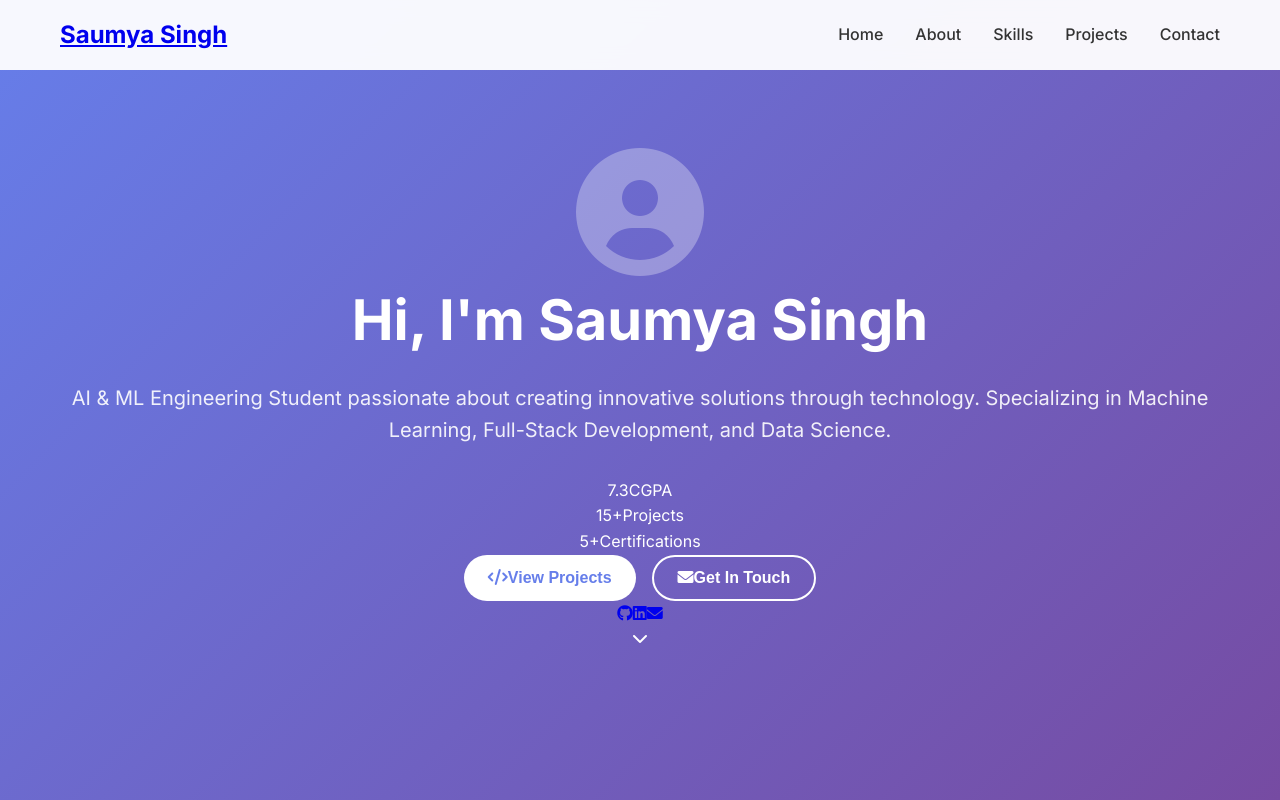
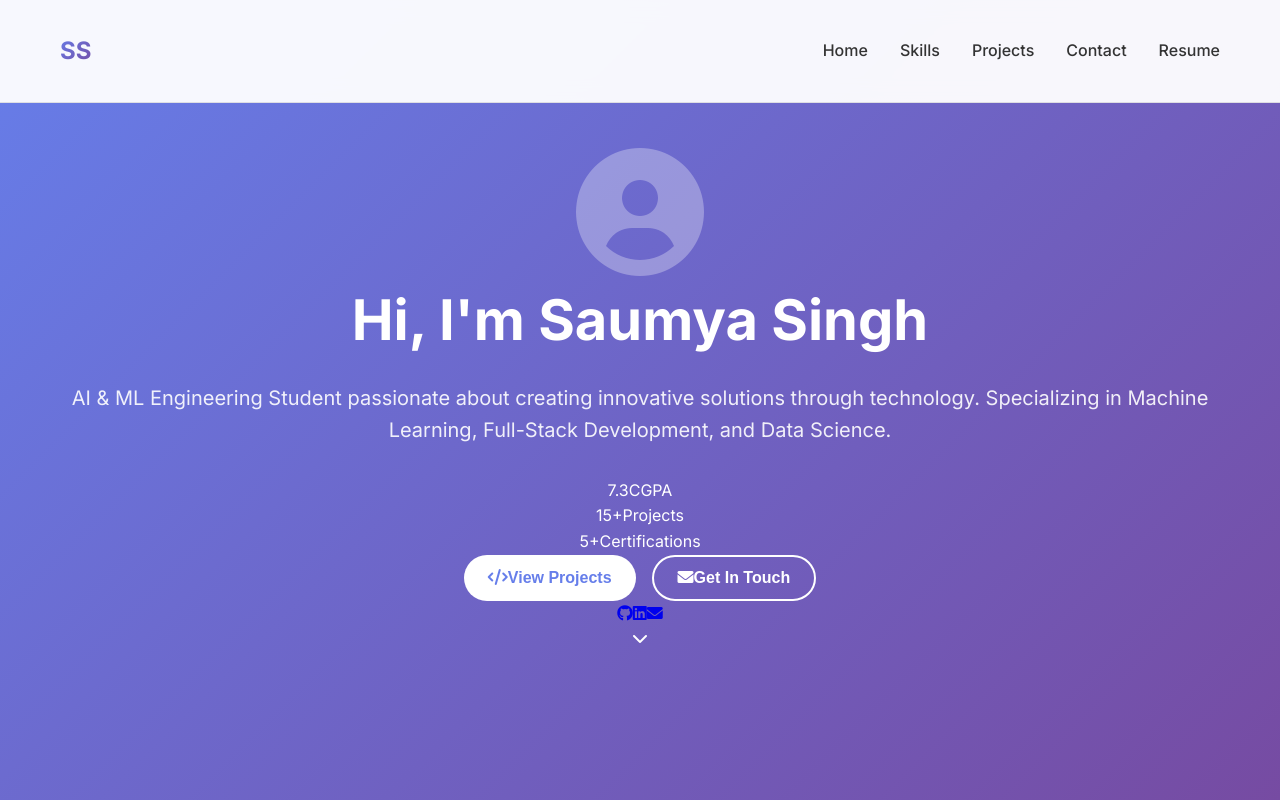
Before and after one commit to Saumyas18s/saumya-portfolio, a React (Create React App) app: page / in a window 1280 px wide. Shown: the top 800 px of the page. Built offline with nearby package versions, Linux system fonts and the light colour scheme.

Commit message:
Update Header.js

```diff
--- a/src/components/Header.js
+++ b/src/components/Header.js
@@ -1,10 +1,10 @@
 import React, { useState, useEffect } from 'react';
+import './Header.css';
 
 const Header = () => {
-  const [isMenuOpen, setIsMenuOpen] = useState(false);
   const [isScrolled, setIsScrolled] = useState(false);
+  const [isMobileMenuOpen, setIsMobileMenuOpen] = useState(false);
 
-  // Handle scroll effect
   useEffect(() => {
     const handleScroll = () => {
       setIsScrolled(window.scrollY > 50);
@@ -14,113 +14,41 @@ const Header = () => {
     return () => window.removeEventListener('scroll', handleScroll);
   }, []);
 
-  // Toggle mobile menu
-  const toggleMenu = () => {
-    setIsMenuOpen(!isMenuOpen);
-  };
-
-  // Close menu when clicking on a link
-  const closeMenu = () => {
-    setIsMenuOpen(false);
-  };
-
-  // Smooth scroll to section
   const scrollToSection = (sectionId) => {
     const element = document.getElementById(sectionId);
     if (element) {
-      element.scrollIntoView({
-        behavior: 'smooth',
-        block: 'start'
-      });
+      element.scrollIntoView({ behavior: 'smooth' });
     }
-    closeMenu();
+    setIsMobileMenuOpen(false);
   };
 
   return (
     <header className={`header ${isScrolled ? 'scrolled' : ''}`}>
       <div className="container">
-        <nav className="nav">
-          {/* Logo */}
+        <div className="nav-content">
           <div className="logo">
-            <a
-              href="#home"
-              onClick={(e) => {
-                e.preventDefault();
-                scrollToSection('home');
-              }}
-            >
-              Saumya Singh
-            </a>
+            <h1>SS</h1>
           </div>
 
-          {/* Desktop Navigation */}
-          <ul className={`nav-links ${isMenuOpen ? 'active' : ''}`}>
-            <li>
-              <a
-                href="#home"
-                onClick={(e) => {
-                  e.preventDefault();
-                  scrollToSection('home');
-                }}
-              >
-                Home
-              </a>
-            </li>
-            <li>
-              <a
-                href="#about"
-                onClick={(e) => {
-                  e.preventDefault();
-                  scrollToSection('about');
-                }}
-              >
-                About
-              </a>
-            </li>
-            <li>
-              <a
-                href="#skills"
-                onClick={(e) => {
-                  e.preventDefault();
-                  scrollToSection('skills');
-                }}
-              >
-                Skills
-              </a>
-            </li>
-            <li>
-              <a
-                href="#projects"
-                onClick={(e) => {
-                  e.preventDefault();
-                  scrollToSection('projects');
-                }}
-              >
-                Projects
-              </a>
-            </li>
-            <li>
-              <a
-                href="#contact"
-                onClick={(e) => {
-                  e.preventDefault();
-                  scrollToSection('contact');
-                }}
-              >
-                Contact
-              </a>
-            </li>
-          </ul>
+          <nav className={`nav ${isMobileMenuOpen ? 'nav-open' : ''}`}>
+            <ul>
+              <li><a href="#home" onClick={() => scrollToSection('home')}>Home</a></li>
+              <li><a href="#skills" onClick={() => scrollToSection('skills')}>Skills</a></li>
+              <li><a href="#projects" onClick={() => scrollToSection('projects')}>Projects</a></li>
+              <li><a href="#contact" onClick={() => scrollToSection('contact')}>Contact</a></li>
+               <li><a href="https://drive.google.com/file/d/1SlSXSwpfHNu4X2svbx9C3-BcE1Z_QFKy/view?usp=sharing">Resume</a></li>
+            </ul>
+          </nav>
 
-          {/* Mobile Menu Button */}
           <button
             className="mobile-menu-btn"
-            onClick={toggleMenu}
-            aria-label="Toggle mobile menu"
+            onClick={() => setIsMobileMenuOpen(!isMobileMenuOpen)}
           >
-            <i className={`fas ${isMenuOpen ? 'fa-times' : 'fa-bars'}`}></i>
+            <span></span>
+            <span></span>
+            <span></span>
           </button>
-        </nav>
+        </div>
       </div>
     </header>
   );
```
